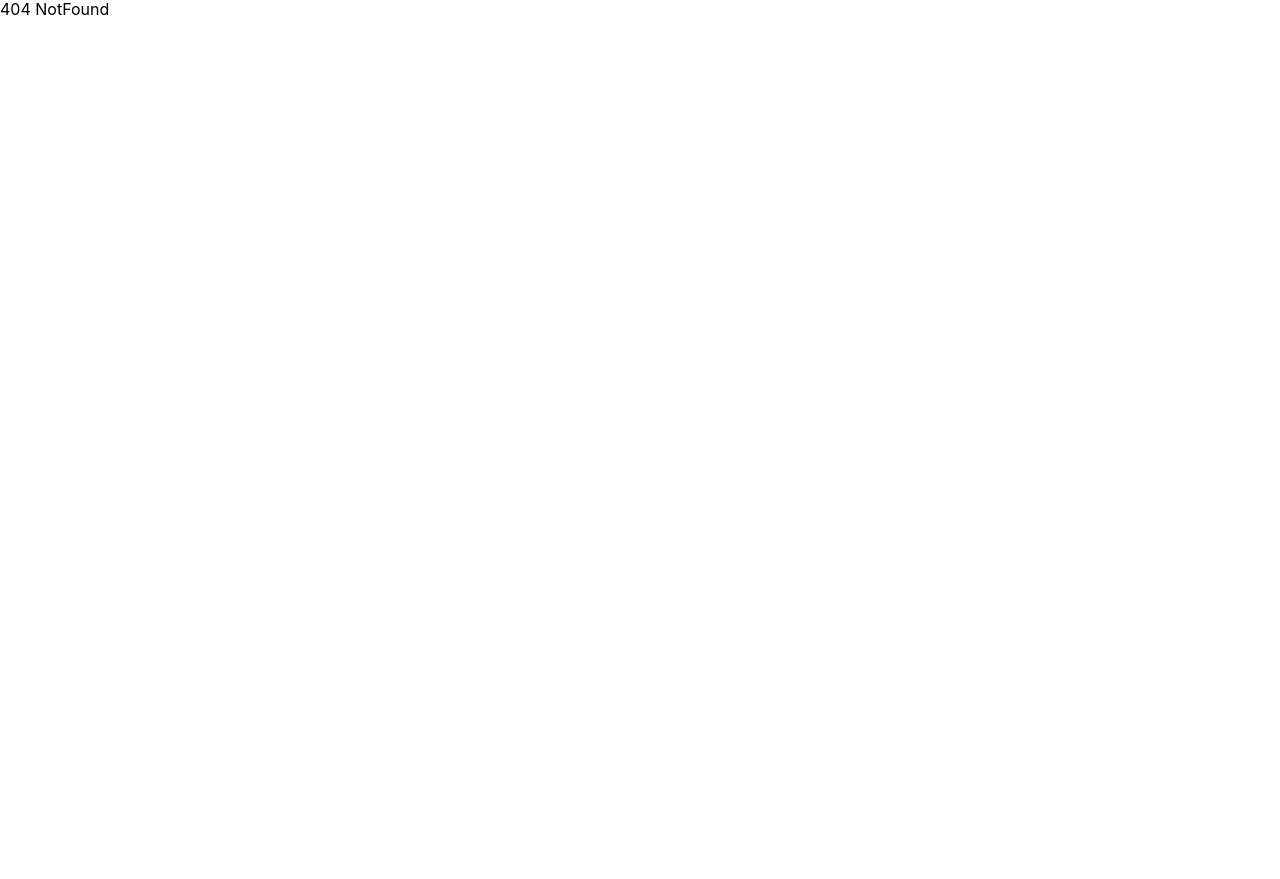
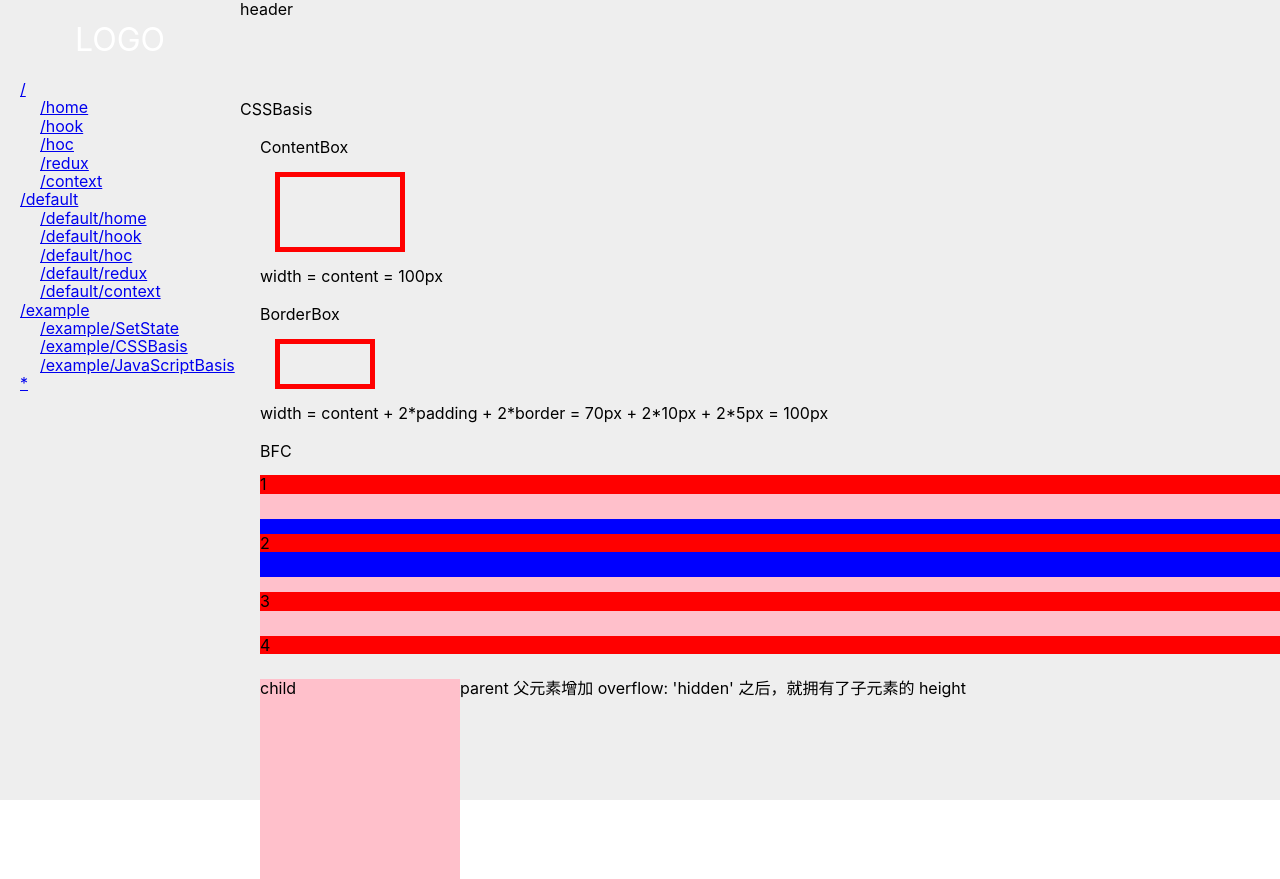
Before and after one commit to jsjzh/react-tiny-code, a React (Create React App) app: page /#/example/CSSBasis in a window 1280 px wide. Before the commit this address had no page. Before the commit the page ends 800 px from the top, so only its background shows below. Built offline with nearby package versions, Linux system fonts and the light colour scheme.

Commit message:
feat: 合并 css basis

```diff
--- a/src/pages/_examples/BoxModel.tsx
+++ b/src/pages/_examples/CSSBasis.tsx
@@ -34,9 +34,33 @@ import styled from 'styled-components';
  * float 不为 none
  * position 不为 static 或 relative
  * display 为 inline-blocks table table-cell table-caption flex inline-flex
+ *
+ * ----------------------------------------------------
+ *
+ * 重绘（repaint）和重排（reflow）
+ *
+ * 重绘不一定引发重排（比如颜色改变），重排必然导致重绘（比如改变元素位置）
+ *
+ * 重绘：元素的外观改变，比如元素的背景色、文字颜色、边框颜色等
+ * 重排：
+ *  添加、删除可见的 dom
+ *  元素的位置改变
+ *  元素的尺寸改变（外边距、内边距、边框厚度、宽高等几何属性）
+ *  页面渲染初始化
+ *  浏览器窗口尺寸改变
+ *  用 js 获取某些属性，浏览器为取得正确的值也会触发重排，会导致队列刷新
+ *    比如 offsetTop、offsetLeft、 offsetWidth、offsetHeight、scrollTop、scrollLeft、scrollWidth、scrollHeight、clientTop、clientLeft、clientWidth、clientHeight、getComputedStyle()、getBoundingClientRect()
+ * 减少重绘重排
+ *  不要一条条修改 dom 样式
+ *  为动画元素使用 fixed 或者 absolute
+ *
+ * ----------------------------------------------------
+ *
+ * 浏览器渲染 html，浏览器的关键渲染路径 CRP（Critical Rendering Path）
+ *
  */
 
-interface BoxModelProps {}
+interface CSSBasisProps {}
 
 const ContentBox = styled.div`
   box-sizing: content-box;
@@ -61,10 +85,10 @@ const BFCP = styled.p`
   background: red;
 `;
 
-const BoxModel: React.FC<BoxModelProps> = (props) => {
+const CSSBasis: React.FC<CSSBasisProps> = (props) => {
   return (
     <>
-      <div style={{ marginTop: 20 }}>BoxModel</div>
+      <div style={{ marginTop: 20 }}>CSSBasis</div>
       <div style={{ marginLeft: 20 }}>
         <div style={{ marginTop: 20 }}>ContentBox</div>
         <ContentBox />
@@ -94,4 +118,4 @@ const BoxModel: React.FC<BoxModelProps> = (props) => {
   );
 };
 
-export default BoxModel;
+export default CSSBasis;
--- a/src/routes/index.tsx
+++ b/src/routes/index.tsx
@@ -15,7 +15,7 @@ const Context = lazy(() => import('@/pages/Context'));
 const NotFound = lazy(() => import('@/pages/404'));
 
 const SetState = lazy(() => import('@/pages/_examples/SetState'));
-const BoxModel = lazy(() => import('@/pages/_examples/BoxModel'));
+const CSSBasis = lazy(() => import('@/pages/_examples/CSSBasis'));
 const JavaScriptBasis = lazy(() => import('@/pages/_examples/JavaScriptBasis'));
 
 const lazyLoad = (children: ReactNode): ReactNode => {
@@ -50,7 +50,7 @@ const routes: RouteObject[] = [
     element: <LayoutContainer />,
     children: [
       { path: '/example/SetState', element: lazyLoad(<SetState />) },
-      { path: '/example/BoxModel', element: lazyLoad(<BoxModel />) },
+      { path: '/example/CSSBasis', element: lazyLoad(<CSSBasis />) },
       { path: '/example/JavaScriptBasis', element: lazyLoad(<JavaScriptBasis />) },
     ],
   },
```
Also changed, not shown: src/pages/_examples/JavaScriptBasis.tsx (+9 -0 lines).
